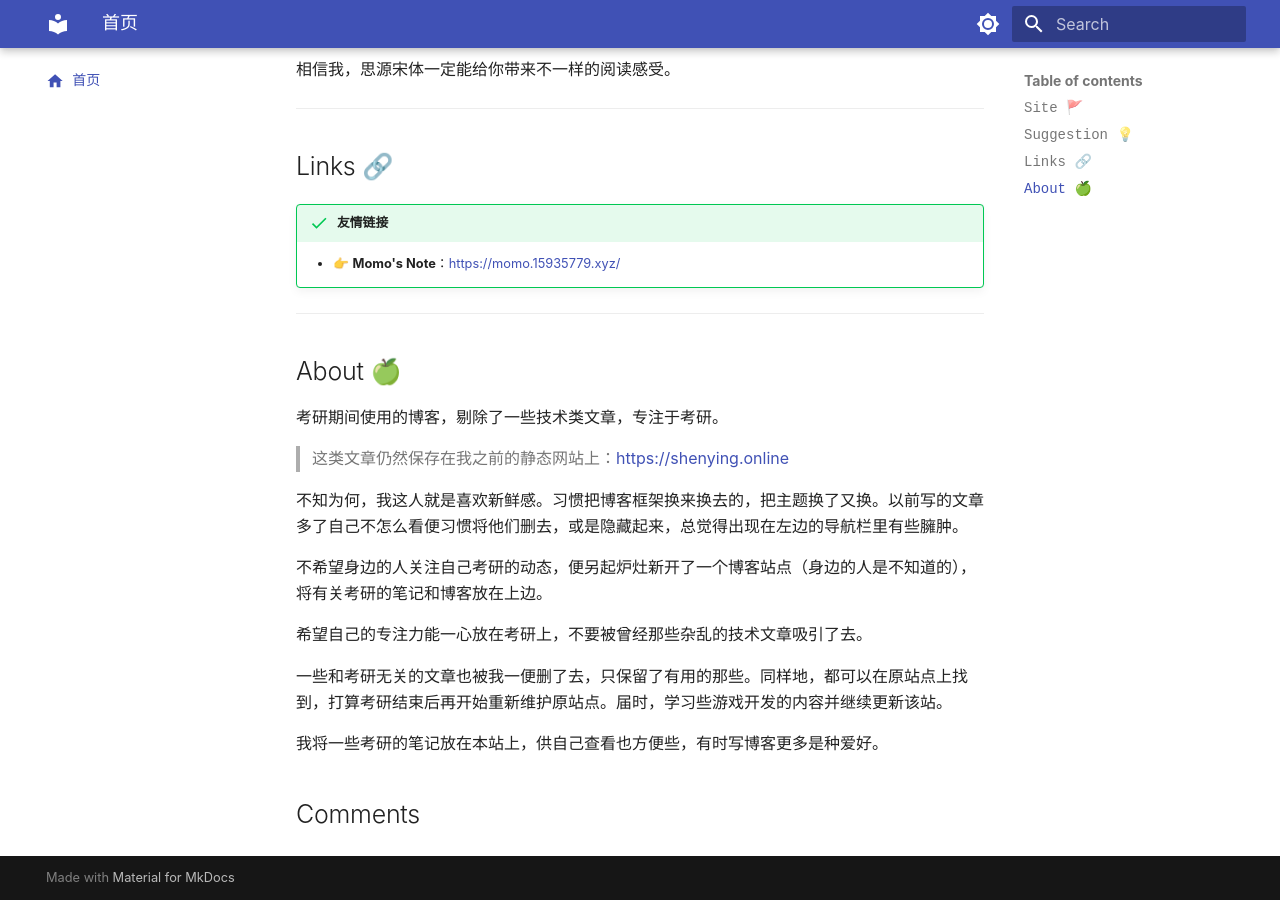
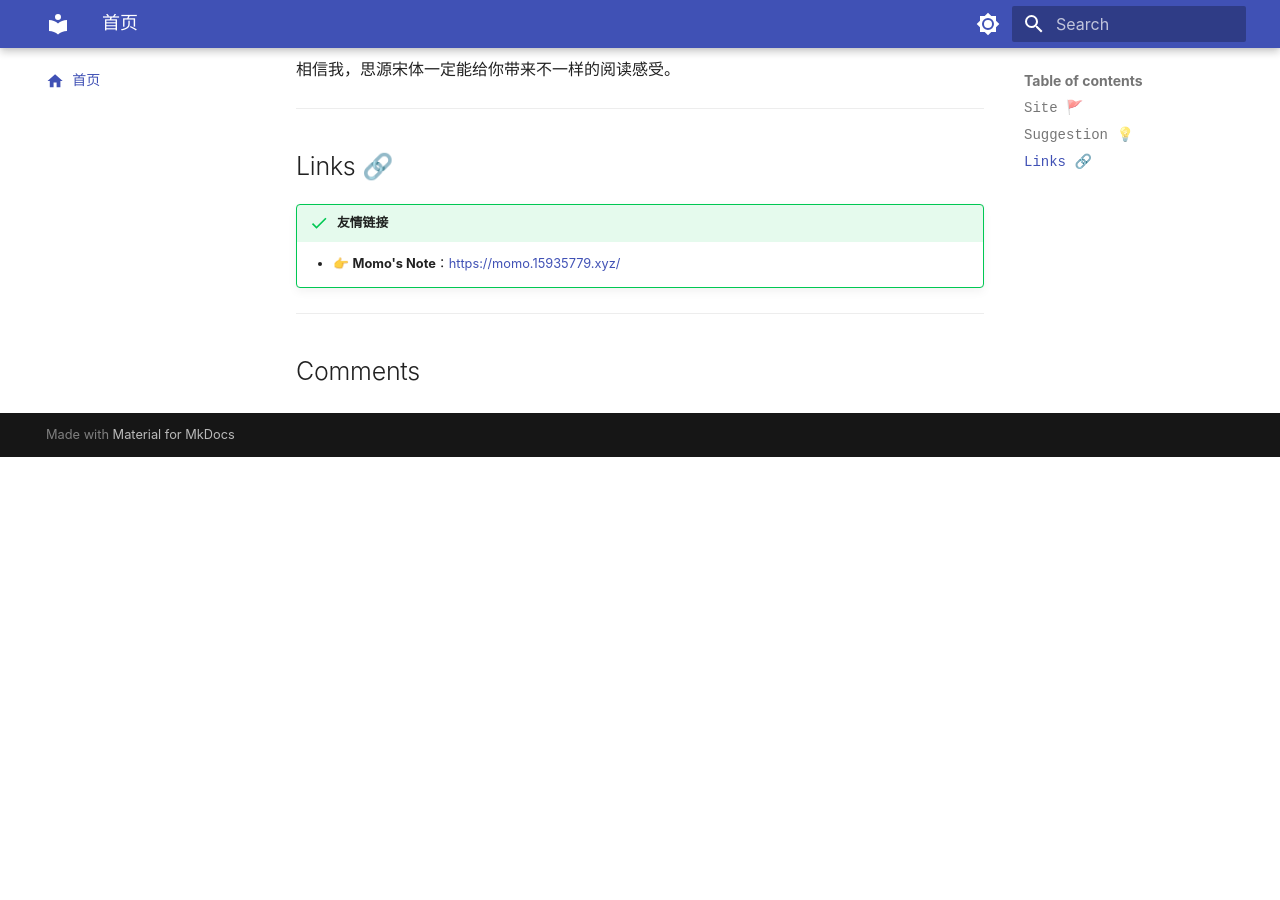
Before and after one commit to syiooo/syiooo.github.io, an MkDocs documentation site: the page built from docs/index.md, in a window 1280 px wide and 900 px high, scrolled down 707 px. Built offline with MkDocs 1.6.1 and Material for MkDocs 9.7.7, drawn with Linux system fonts in a browser that asks for light colours; comment, search, counter and statistics services are not loaded; after the commit the page ends 1164 px from its top, so only the background shows below that.

Commit message:
modify index

```diff
--- a/docs/index.md
+++ b/docs/index.md
@@ -37,20 +37,3 @@ comments: true
 	- 👉 **Momo's Note**：[https://momo.15935779.xyz/](https://momo.15935779.xyz/)
 
 ---
-
-
-## About 🍏
-
-考研期间使用的博客，剔除了一些技术类文章，专注于考研。
-
-> 这类文章仍然保存在我之前的静态网站上：[https://shenying.online](https://shenying.online)
-
-不知为何，我这人就是喜欢新鲜感。习惯把博客框架换来换去的，把主题换了又换。以前写的文章多了自己不怎么看便习惯将他们删去，或是隐藏起来，总觉得出现在左边的导航栏里有些臃肿。
-
-不希望身边的人关注自己考研的动态，便另起炉灶新开了一个博客站点（身边的人是不知道的），将有关考研的笔记和博客放在上边。
-
-希望自己的专注力能一心放在考研上，不要被曾经那些杂乱的技术文章吸引了去。
-
-一些和考研无关的文章也被我一便删了去，只保留了有用的那些。同样地，都可以在原站点上找到，打算考研结束后再开始重新维护原站点。届时，学习些游戏开发的内容并继续更新该站。
-
-我将一些考研的笔记放在本站上，供自己查看也方便些，有时写博客更多是种爱好。
```
Also changed, not shown: docs/.obsidian/workspace.json.
